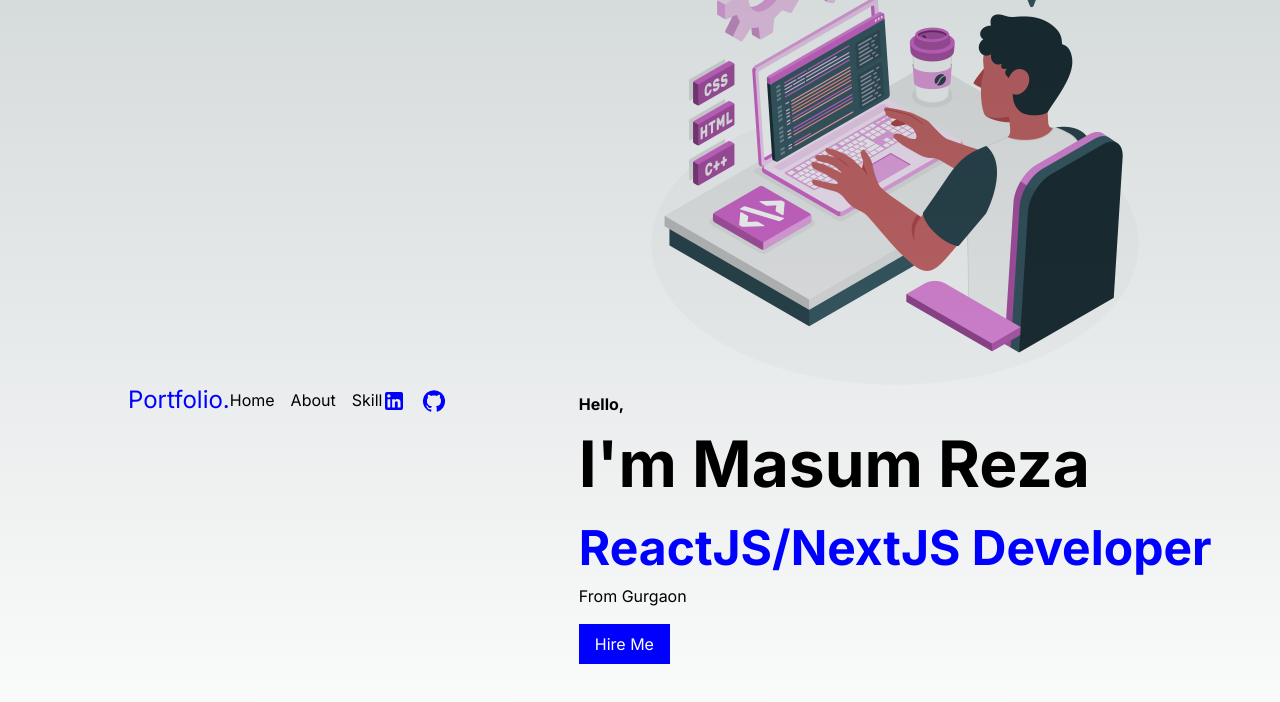
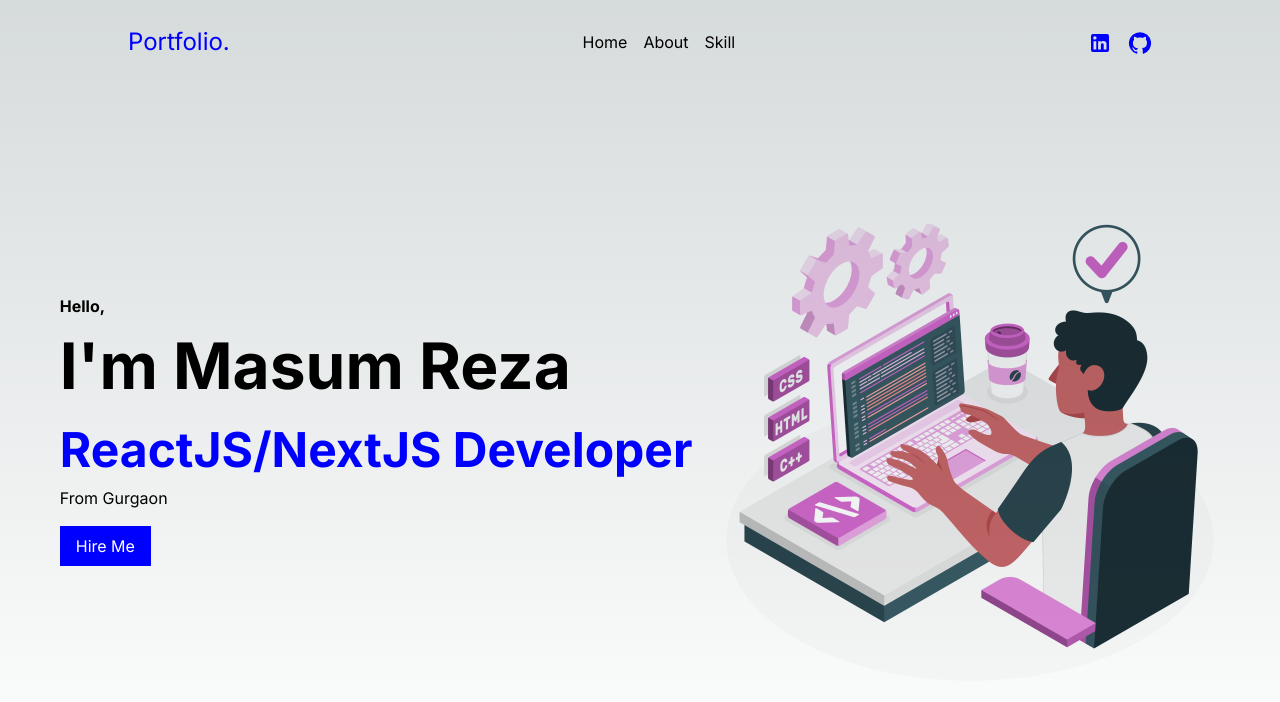
Before and after one commit to masum00011/Cv, a Next.js app: page / in a window 1280 px wide. Shown: the top 702 px of the page. Built offline with nearby package versions, Linux system fonts and the light colour scheme.

Commit message:
update navbar

```diff
--- a/app/page.jsx
+++ b/app/page.jsx
@@ -7,7 +7,7 @@ import bgcover from "./assets/images/cover.jpg";
 import Link from "next/link";
 export default function Home() {
   return (
-    <main className="p-2 px-8 h-screen flex justify-center">
+    <main className="p-2 px-8 h-screen">
       <section className="Navbar flex justify-between px-24 py-4 items-center">
         <h1 className="text-[1.5rem] text-[blue]">Portfolio.</h1>
         <div className="text flex gap-4">
```
